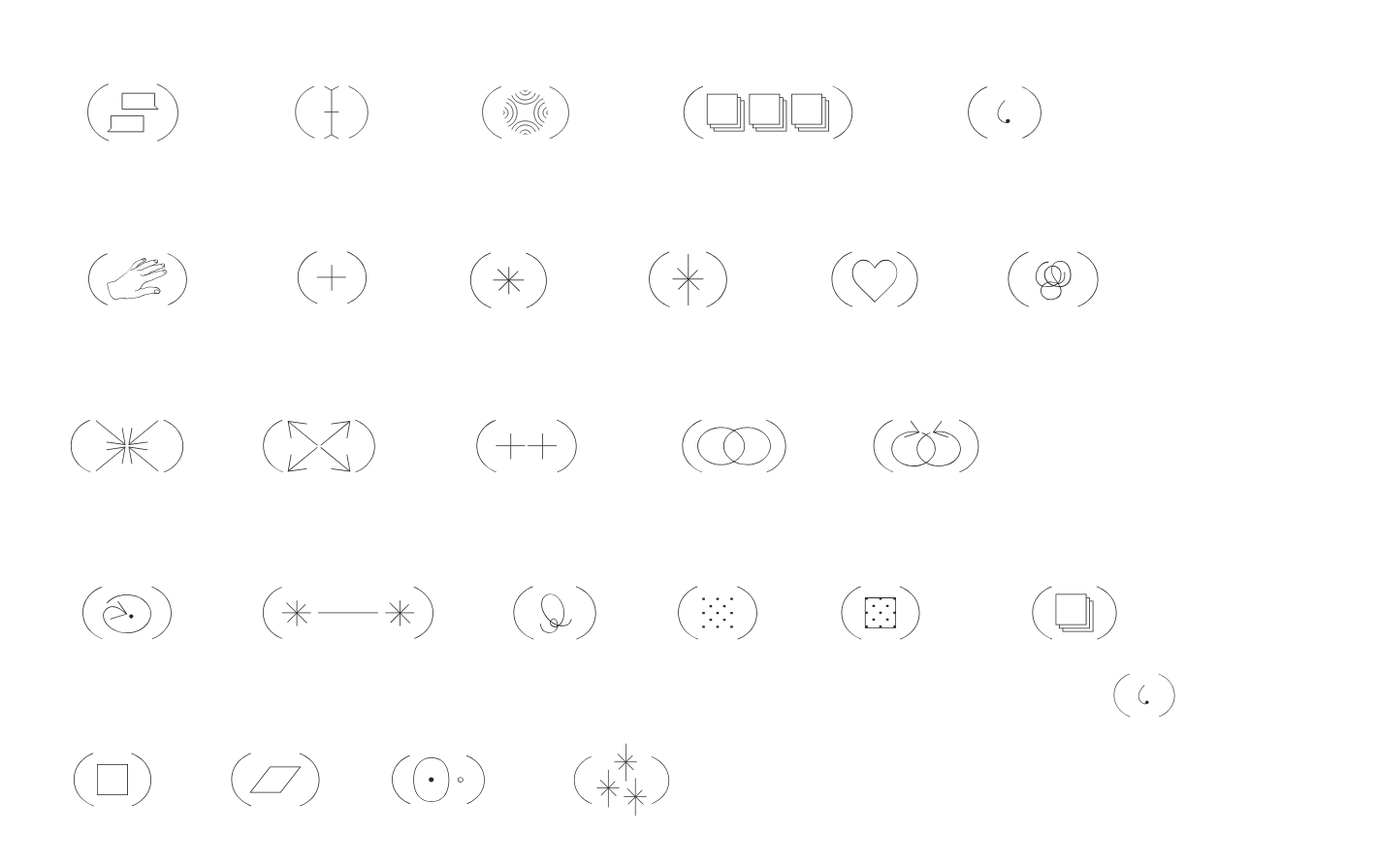
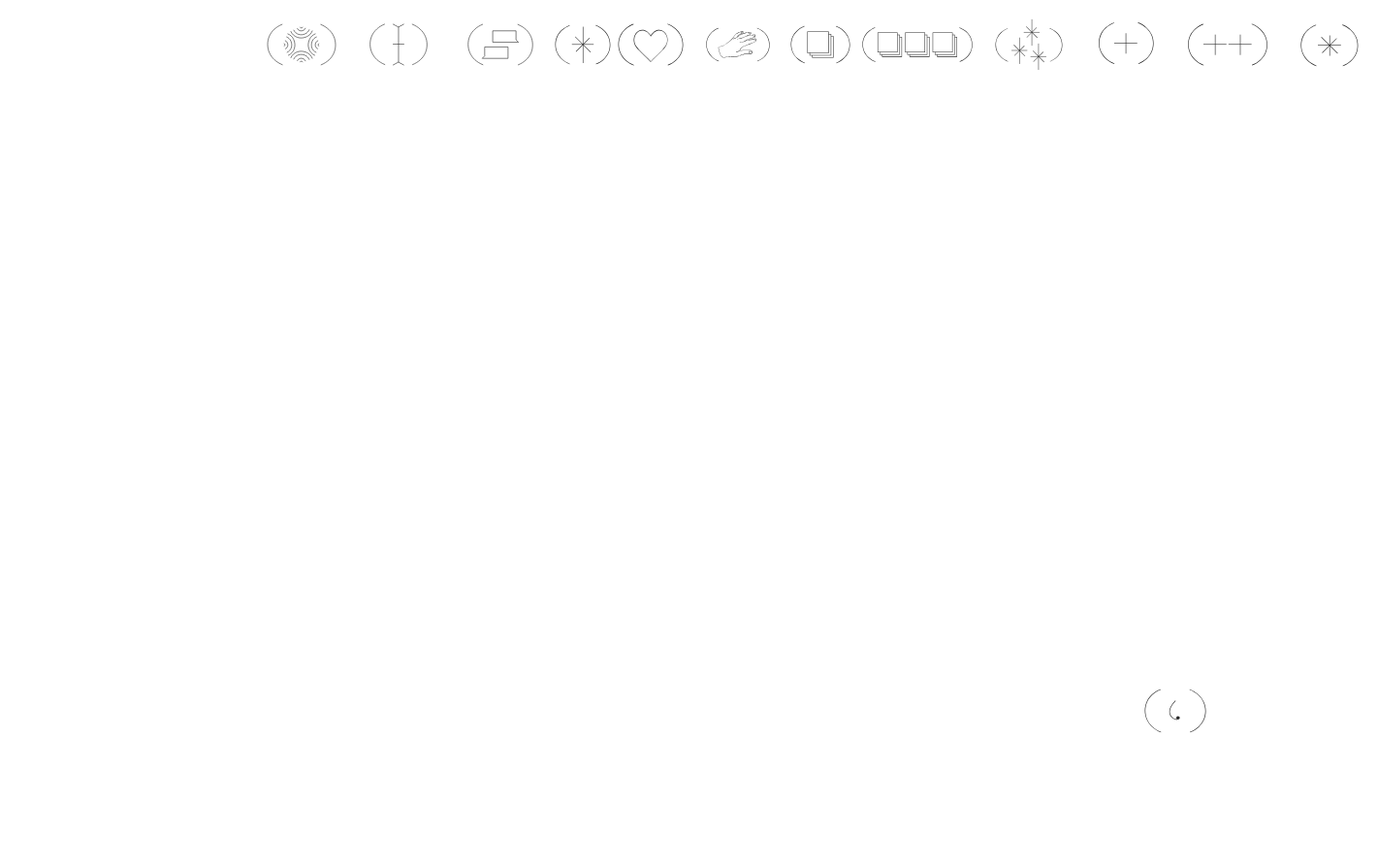
Before and after one commit to buzonmsd/apostrophe_home_preview, a plain HTML site: page index.html in a window 1280 px wide. Shown: the whole page at 97% size, 1421 px wide, since content can reach past the window. After the commit the page ends 800 px from the top, so only its background shows below. Drawn offline with nearby package versions, Linux system fonts and the light colour scheme; files that its build step writes are made by us from their sources.

Commit message:
Add files via upload

```diff
--- a/about/style.css
+++ b/about/style.css
@@ -1,4 +1,3 @@
-
 * {
     margin: 0;
     padding: 0;
@@ -16,8 +15,8 @@
     background-attachment: fixed;
     background-size: cover;
     height: 100%;
-    display: block;
-    margin: 0 auto
+    display: inline-block;
+    margin: auto;
   }
 
 
@@ -35,8 +34,8 @@
   }
 
   p {
-    padding-left: 20%;
-    padding-right: 20%;
+    padding-left: 10%;
+    padding-right: 40%;
     font-family: 'Xanh Mono', monospace;
     font-style: normal;
     font-weight: normal;
@@ -44,18 +43,41 @@
     color: black;
     line-height: 1.3;
     text-align: justify;
+    }
+
+
+  h4 {
+    padding-left: 10%;
+    padding-right: 40%;
+    padding-bottom: 3%;
+    font-family: 'Xanh Mono', monospace;
+    font-style: normal;
+    font-weight: normal;
+    font-size: 0.9vw;
+    color: black;
+    line-height: 1.3;
+    text-align: left;
+    }
+
+  h2{
+    font-family: 'Xanh Mono', monospace;
+    font-size: 0.8vw;
+    color: rgba(0, 0, 0, 0.7);
+    background-color: white;
+    text-align: justify;
+    line-height: 1.5;
+    position: fixed;
+    padding: 1.5%;
+    border-left: 1px solid black;
+    border-bottom: 1px solid black;
+    box-shadow: rgba(0, 0, 255, 1) -100px 100px 200px;
+    left: 75%;
+    top: 0px;
+    right: auto;
+
   }
 
-  h3{
-    font-family: 'Xanh Mono', monospace;
-    font-size: 0.9vw;
-    background-color: yellow;
-    position: fixed;
-    padding: 1%;
-    left: 70%;
-    top: 3%;
-    right: auto;
-  }
+
 
 
 
--- a/index.html
+++ b/index.html
@@ -89,75 +89,97 @@ CCC HEAD
 <body>
 
 
-    <div id="luis1" class="ui-widget-content">
-        <a href="./textocolab/index.html" target="_blank">
-            <img src="./assets/26 (burbujas chat)-01.svg"
-            alt="chatting" height="100px" width="110px" ;="">
-          </a>
-      </div>
+<p>
+
+  <div id="luis3" class="ui-widget-content">
+    <a href="./textocolab/index.html" target="_blank">
+        <img src="./assets/24 (audios)-01.svg"
+        alt="speaking" height="60px" width="100px" ;="">
+      </a>
+  </div>
 
       <div id="luis2" class="ui-widget-content">
         <a href="./textocolab/index.html" target="_blank">
             <img src="./assets/25 (cursor texto)-01.svg"
-            alt="texting" height="100px" width="100px" ;="">
+            alt="texting" height="60px" width="100px" ;="">
           </a>
       </div>
 
-      <div id="luis3" class="ui-widget-content">
+      <div id="luis1" class="ui-widget-content">
         <a href="./textocolab/index.html" target="_blank">
-            <img src="./assets/24 (audios)-01.svg"
-            alt="speaking" height="100px" width="100px" ;="">
+            <img src="./assets/26 (burbujas chat)-01.svg"
+            alt="chatting" height="60px" width="110px" ;="">
+          </a>
+      </div>
+
+
+      <div id="danisebas2" class="ui-widget-content">
+        <a href="./video/index.html" target="_blank">
+            <img src="./assets/4 (intuitive)-01.svg"
+            alt="intuitive" height="60px" width="60px" ;="">
+          </a>
+      </div>
+
+      <div id="danisebas3" class="ui-widget-content">
+        <a href="./video/index.html" target="">
+            <img src="./assets/5 (affective)-01.svg"
+            alt="affective" height="60px" width="80px" ;="">
+          </a>
+      </div>
+
+      <div id="danisebas1" class="ui-widget-content">
+        <a href="./video/index.html" target="_blank">
+            <img src="./assets/22 (mano)-01.svg"
+            alt="together while apart" height="60px" width="100px" ;="">
+          </a>
+      </div>
+
+      <div id="bibliografia3" class="ui-widget-content">
+        <a href="./bibliografia/index.html" target="_blank"></a>
+            <img src="./assets/17 (layered)-01.svg"
+            alt="layered" height="60px" width="70px" ;="">
           </a>
       </div>
 
       <div id="bibliografia1" class="ui-widget-content">
         <a href="./bibliografia/index.html" target="_blank">
             <img src="./assets/23 (bibliografía compartida)-01.svg"
-            alt="shared bibliography" height="100px" width="200px" ;="">
+            alt="shared bibliography" height="60px" width="130px" ;="">
           </a>
       </div>
 
-      <div id="draggable" class="ui-widget-content">
-                    <img src="./assets/0 (Apostrophe)-01.svg"
-            alt="Apostrophe" height="100px" width="120px" ;="">
-
-      </div>
-
-      <div id="danisebas1" class="ui-widget-content">
-        <a href="./video/index.html" target="_blank">
-            <img src="./assets/22 (mano)-01.svg"
-            alt="together while apart" height="100px" width="120px" ;="">
+      <div id="bibliografia2" class="ui-widget-content">
+        <a href="./bibliografia/index.html" target="_blank">
+            <img src="./assets/21 (sentires)-01.svg"
+            alt="sentires" height="60px" width="100px" ;="">
           </a>
       </div>
 
       <div id="about2" class="ui-widget-content">
         <a href="./about/index.html" target="_blank">
             <img src="./assets/2 (+)-01.svg"
-            alt="info" height="100px" width="80px" ;="">
+            alt="info" height="60px" width="100px" ;="">
+          </a>
+      </div>
+
+      <div id="about1" class="ui-widget-content">
+        <a href="./about/index.html" target="_blank">
+            <img src="./assets/9 (peer)-01.svg"
+            alt="peer" height="60px" width="110px" ;="">
           </a>
       </div>
 
       <div id="about3" class="ui-widget-content">
         <a href="./about/index.html" target="_blank">
             <img src="./assets/3 (_)-01.svg"
-            alt="about" height="100px" width="85px" ;="">
+            alt="about" height="60px" width="100px" ;="">
           </a>
       </div>
 
-      <div id="danisebas2" class="ui-widget-content">
-        <a href="./video/index.html" target="_blank">
-            <img src="./assets/4 (intuitive)-01.svg"
-            alt="intuitive" height="100px" width="85px" ;="">
-          </a>
-      </div>
+</p>
 
-      <div id="danisebas3" class="ui-widget-content">
-        <a href="./video/index.html" target="">
-            <img src="./assets/5 (affective)-01.svg"
-            alt="affective" height="100px" width="100px" ;="">
-          </a>
-      </div>
 
+      <!--
       <div id="draggable2" class="ui-widget-content">
              <img src="./assets/6 (mutable)-01.svg"
             alt="mutable" height="100px" width="100px" ;="">
@@ -169,19 +191,23 @@ CCC HEAD
               </div>
 
       <div id="draggable3" class="ui-widget-content">
-
             <img src="./assets/8 (resistance)-01.svg"
             alt="resistance" height="100px" width="130px" ;="">
+       </div>
+       -->
+
+
+
+            <!--
+      <div id="draggable" class="ui-widget-content">
+                    <img src="./assets/0 (Apostrophe)-01.svg"
+            alt="Apostrophe" height="100px" width="120px" ;="">
 
       </div>
+      -->
 
-      <div id="about1" class="ui-widget-content">
-        <a href="./about/index.html" target="_blank">
-            <img src="./assets/9 (peer)-01.svg"
-            alt="peer" height="100px" width="130px" ;="">
-          </a>
-      </div>
 
+       <!--
       <div id="draggable4" class="ui-widget-content">
 
             <img src="./assets/10 (partnership)-01.svg"
@@ -230,14 +256,10 @@ CCC HEAD
             alt="embodied" height="100px" width="100px" ;="">
 
       </div>
+      -->
 
-      <div id="bibliografia3" class="ui-widget-content">
-        <a href="./bibliografia/index.html" target="_blank"></a>
-            <img src="./assets/17 (layered)-01.svg"
-            alt="layered" height="100px" width="100px" ;="">
-          </a>
-      </div>
 
+      <!--
       <div id="draggable11" class="ui-widget-content">
 
             <img src="./assets/18 (place)-01.svg"
@@ -258,14 +280,7 @@ CCC HEAD
             alt="fragmente presence" height="100px" width="100px" ;="">
 
       </div>
-
-
-      <div id="bibliografia2" class="ui-widget-content">
-        <a href="./bibliografia/index.html" target="_blank">
-            <img src="./assets/21 (sentires)-01.svg"
-            alt="sentires" height="100px" width="110px" ;="">
-          </a>
-      </div>
+    -->
 
 
   <footer>
--- a/style.css
+++ b/style.css
@@ -1,7 +1,12 @@
+
+
 * {
-  margin: 0;
-  padding: 1rem;
-  /* cursor: auto; */
+
+
+  /*
+
+  cursor: auto;
+  */
   -webkit-font-smoothing: antialiased;
   -webkit-user-select: none;
   -moz-user-select: -moz-none;
@@ -16,39 +21,60 @@ body {
   background-attachment: fixed;
   background-size: cover;
   height: 100%;
+
+
+}
+/*
+p{
+  padding-top: 7rem;
+  padding-left: 7rem;
+  margin: 1px 1px 1px 1px;
   display: block;
-  margin: 0 auto
+
+
+
 }
-
+*/
 
 #luis1, #luis2, #luis3,
 #bibliografia1, #bibliografia2, #bibliografia3,
 #danisebas1, #danisebas2, #danisebas3,
 #about1, #about2, #about3,
 #draggable, #draggable1, #draggable2, #draggable3, #draggable4, #draggable5, #draggable6, #draggable7, #draggable8, #draggable9, #draggable10, #draggable11, #draggable12, #draggable13
-{
+  {
+    left: 20%;
+    /*padding-top: 10%;*/
     border: none;
-    padding: 0.5em;
+    background-color: none;
+    display: flex;
+    align-items: center;
     float: left;
-    margin: 10px 10px 10px 10px;
     background-color: transparent;
-}
+  }
 
 
 #luis1:hover, #luis2:hover, #luis3:hover {
-  filter: drop-shadow(0 0 0.5rem rgba(255, 0, 255, 1));
+    filter: drop-shadow(0 0 0.1rem rgba(255, 0, 255, 0.5));
+    box-shadow: inset 0px 0px 5rem 0.5rem  rgba(255, 0, 255, 1) ,  0px 0px 5rem 1.7rem  rgba(255, 0, 255, 1);
+    border-radius: 200px 200px 200px 200px;
 }
 
 #bibliografia1:hover, #bibliografia2:hover, #bibliografia3:hover {
-  filter: drop-shadow(0 0 0.5rem rgba(100, 255, 100, 1));
+    filter: drop-shadow(0 0 0.1rem rgba(100, 255, 100, 0.5));
+    box-shadow: inset 0px 0px 5rem 0.5rem  rgba(100, 255, 100, 1) ,  0px 0px 5rem 1.7rem  rgba(100, 255, 100, 1);
+    border-radius: 200px 200px 200px 200px;
 }
 
 #danisebas1:hover, #danisebas2:hover, #danisebas3:hover {
-  filter: drop-shadow(0 0 0.5rem rgba(255, 0, 0, 1));
+    filter: drop-shadow(0 0 0.5rem rgba(255, 0, 0, 0.5));
+    box-shadow: inset 0px 0px 5rem 0.5rem  rgba(255, 0, 0, 0.3) ,  0px 0px 5rem 1.7rem  rgba(255, 0, 0, 0.5);
+    border-radius: 200px 200px 200px 200px;
 }
 
-#about1:hover, #about1:hover, #about3:hover {
-  filter: drop-shadow(0 0 0.5rem rgba(0, 0, 255, 1));
+#about1:hover, #about2:hover, #about3:hover {
+  filter: drop-shadow(0 0 0.1rem rgba(0, 0, 255, 0.5));
+  box-shadow: inset 0px 0px 5rem 1rem  rgba(0, 0, 255, 0.7)  ,  0px 0px 5rem 1.7rem  rgba(0, 0, 255, 1);
+  border-radius: 200px 200px 200px 200px;
 }
 
 
--- a/video/style.css
+++ b/video/style.css
@@ -29,7 +29,7 @@ body {
     z-index: -1;
     pointer-events: none;
     overflow: hidden;
-    filter: drop-shadow(0 0 10rem rgba(255, 0, 0, 0.5));
+    filter: drop-shadow(0 0 12rem rgba(255, 0, 0, 1));
   }
 
 
```
Also changed, not shown: about/index.html (+25 -21 lines).
